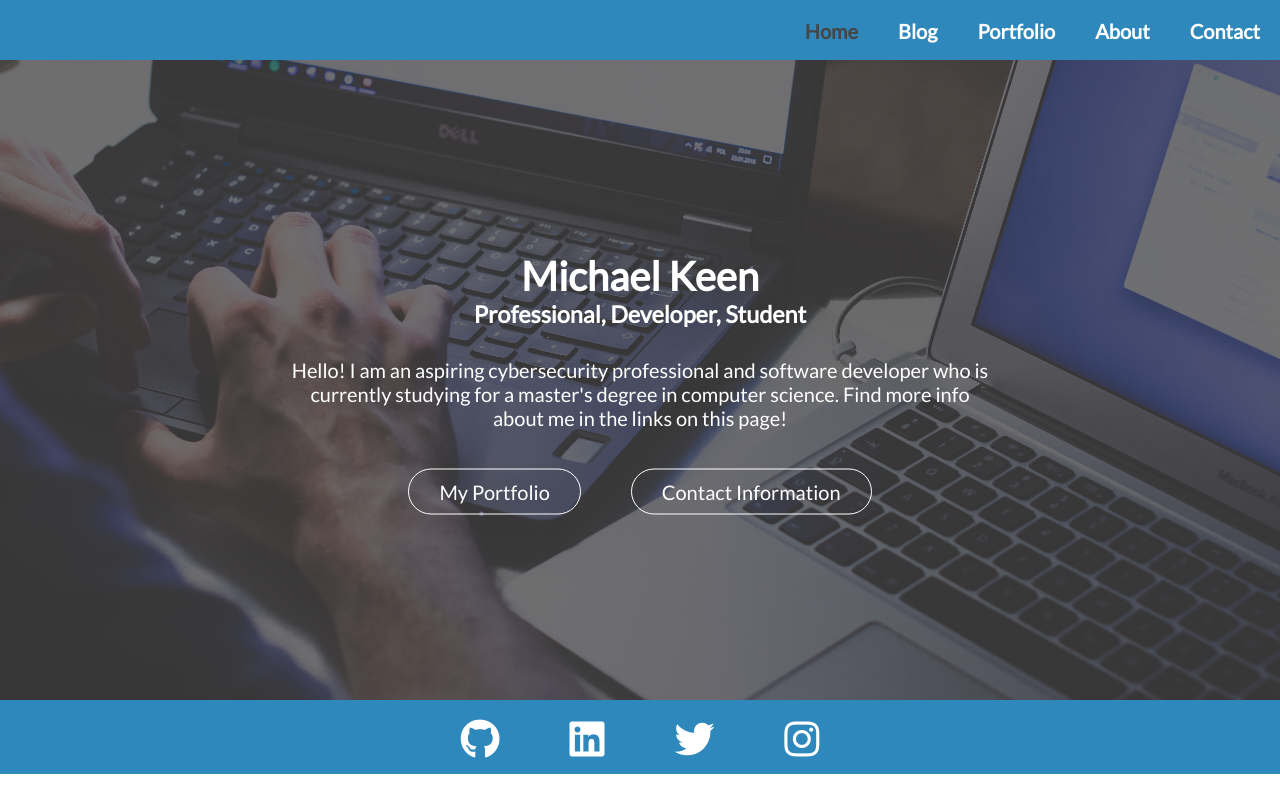
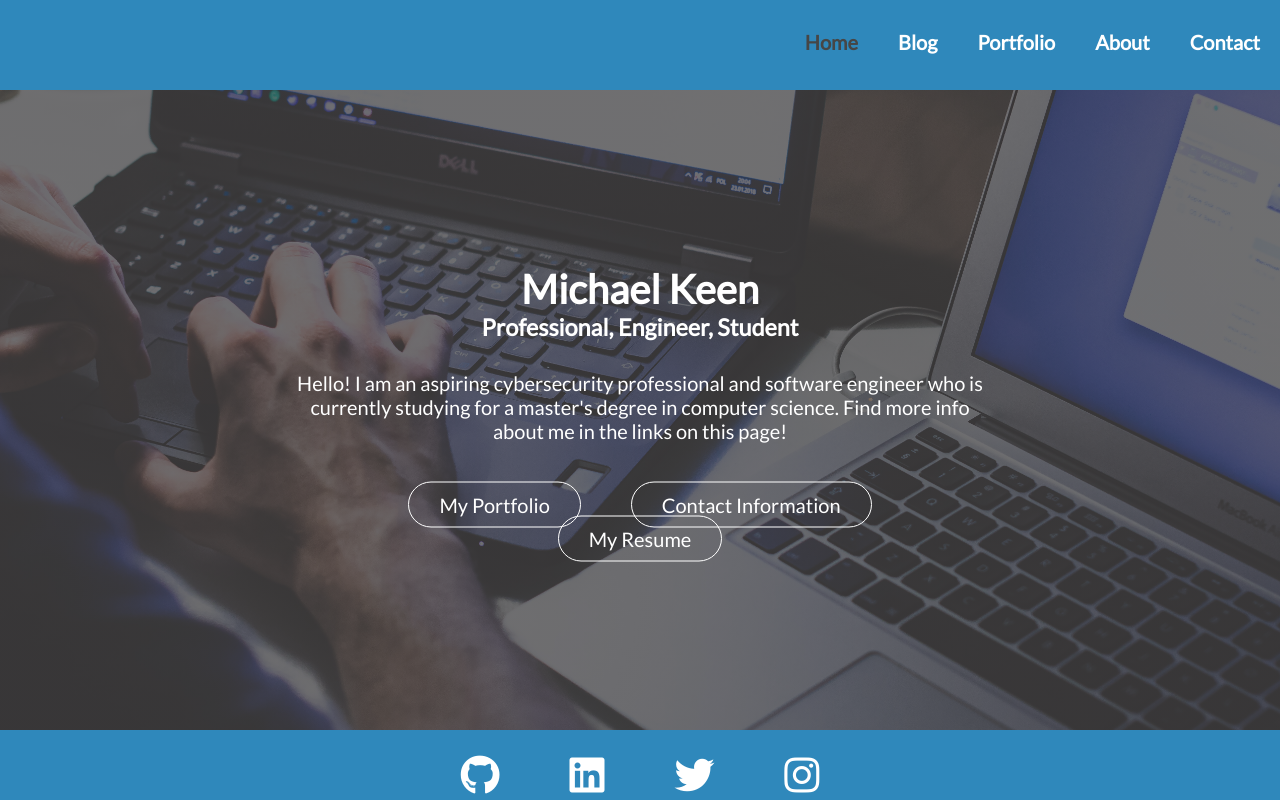
Before and after one commit to mkeen31/portfolio-site, a Vue app: page / in a window 1280 px wide. Built offline with nearby package versions, Linux system fonts and the light colour scheme.

Commit message:
Fix shrinking issue with navbar and add resume link

```diff
--- a/src/styles/Footer.css
+++ b/src/styles/Footer.css
@@ -1,8 +1,7 @@
 footer {
     height: 5%;
     width: 100%;
-    padding: 1.5%;
-    padding-bottom: 4.3%;
+    padding: 25px 25px 80px 25px;
     background-color: #2f88bb;
     text-align: center;
     z-index: 20;
--- a/src/styles/Navbar.css
+++ b/src/styles/Navbar.css
@@ -12,7 +12,7 @@ ul {
 }
 
 nav {
-  padding: 1.5% 0 3.2% 0;
+  padding: 30px 0 60px 0;
   background-color: #2f88bb;
   z-index: 20;
   position: relative;
@@ -29,14 +29,13 @@ nav {
 
 #main-nav li a {
   font-weight: 600;
-  padding-bottom: 1em;
   color: white;
   text-decoration: none;
   transition: background-color 0.2s, border 0.2s;
 }
 
 #main-nav li a:hover {
-  border-bottom: 3px solid #fff;
+  color: #464646;
 }
 
 #main-nav li a.router-link-exact-active {
--- a/src/views/Home.vue
+++ b/src/views/Home.vue
@@ -2,11 +2,11 @@
     <div class="home-background page-container">
       <div id="home-intro">
         <h1>Michael Keen</h1>
-        <h3>Professional, Developer, Student</h3>
+        <h3>Professional, Engineer, Student</h3>
         <div id="home-text">
           <p>
             Hello! I am an aspiring cybersecurity professional and
-            software developer who is currently studying for a master's degree in computer science.
+            software engineer who is currently studying for a master's degree in computer science.
             Find more info about me in the links on this page!
           </p>
         </div>
@@ -14,6 +14,7 @@
           <ul>
             <li><router-link :to="PORTFOLIO_LINK" class="btn btn-outline">My Portfolio</router-link></li>
             <li><router-link :to="CONTACT_LINK" class="btn btn-outline">Contact Information</router-link></li>
+            <li><a :href="RESUME_LINK" class="btn btn-outline">My Resume</a></li>
           </ul>
         </div>
       </div>
@@ -29,6 +30,7 @@ export default {
     return {
       PORTFOLIO_LINK: '/portfolio',
       CONTACT_LINK: '/contact',
+      RESUME_LINK: '#',
     };
   }
 }
--- a/src/views/PageNotFound.vue
+++ b/src/views/PageNotFound.vue
@@ -1,7 +1,9 @@
 <template>
     <div class="page-container">
-        <h2>Oops! Page not found</h2>
-        <p>This page was not found on the site. Please check the URL and try again.</p>
+        <div id="not-found-content">
+            <h2>Oops! Page not found</h2>
+            <p>This page was not found on the site. Please check the URL and try again.</p>
+        </div>
     </div>
 </template>
 <script>
@@ -10,3 +12,11 @@ export default {
     name: 'PageNotFound',
 }
 </script>
+<style scoped>
+#not-found-content {
+    position: absolute;
+    top: 5%;
+    left: 50%;
+    transform: translate(-50%, 0);
+}
+</style>
--- a/src/views/Portfolio.vue
+++ b/src/views/Portfolio.vue
@@ -2,9 +2,6 @@
     <div class="page-container">
         <div id="portfolio-content">
             <h2>Portfolio</h2>
-            <div id="resume-section">
-                <p><a href="#">View Resume</a></p>
-            </div>
             <section>
                 <h4>Education</h4>
                 <div v-for="education in educationData" :key="education.id">
```
